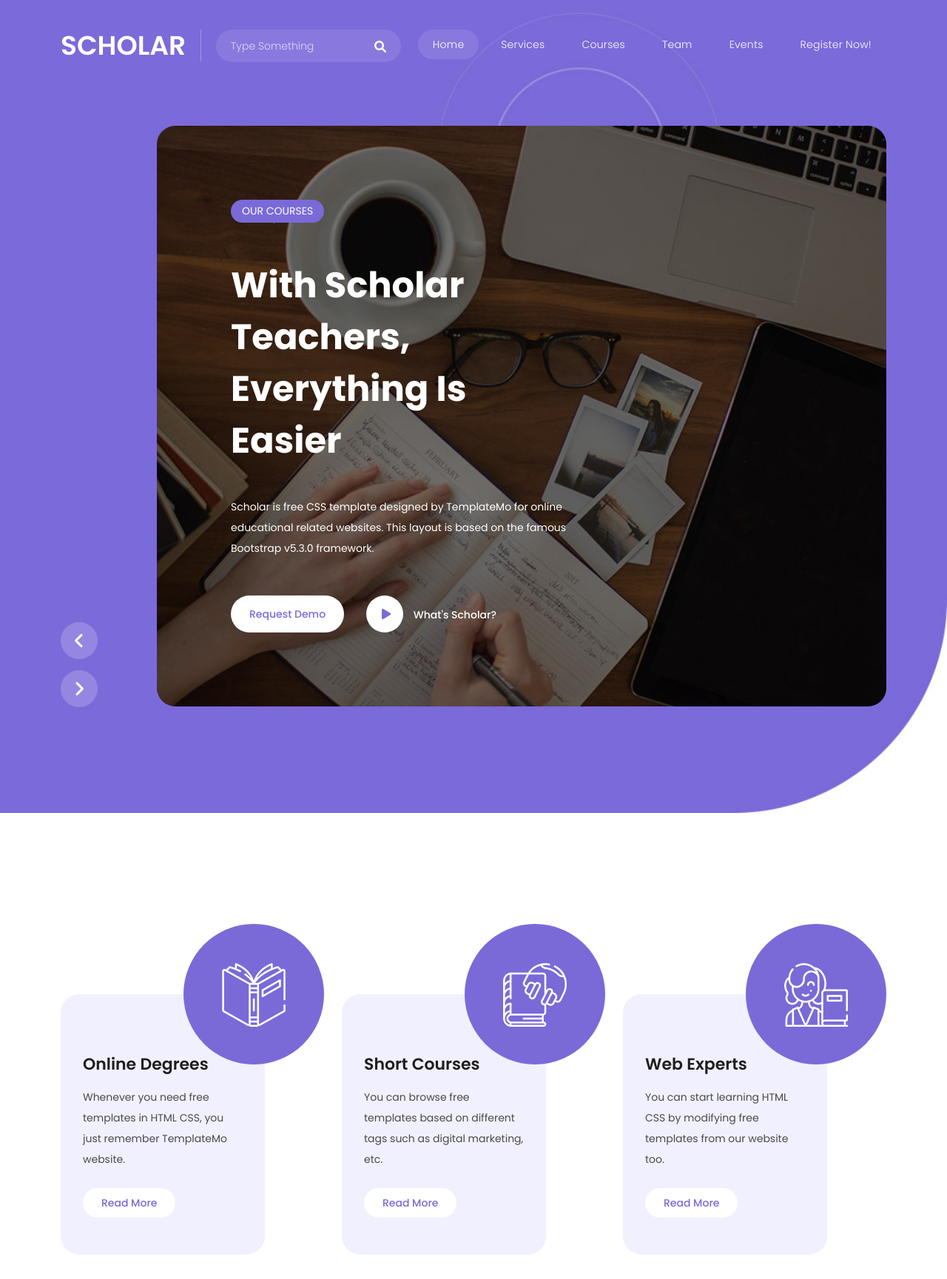
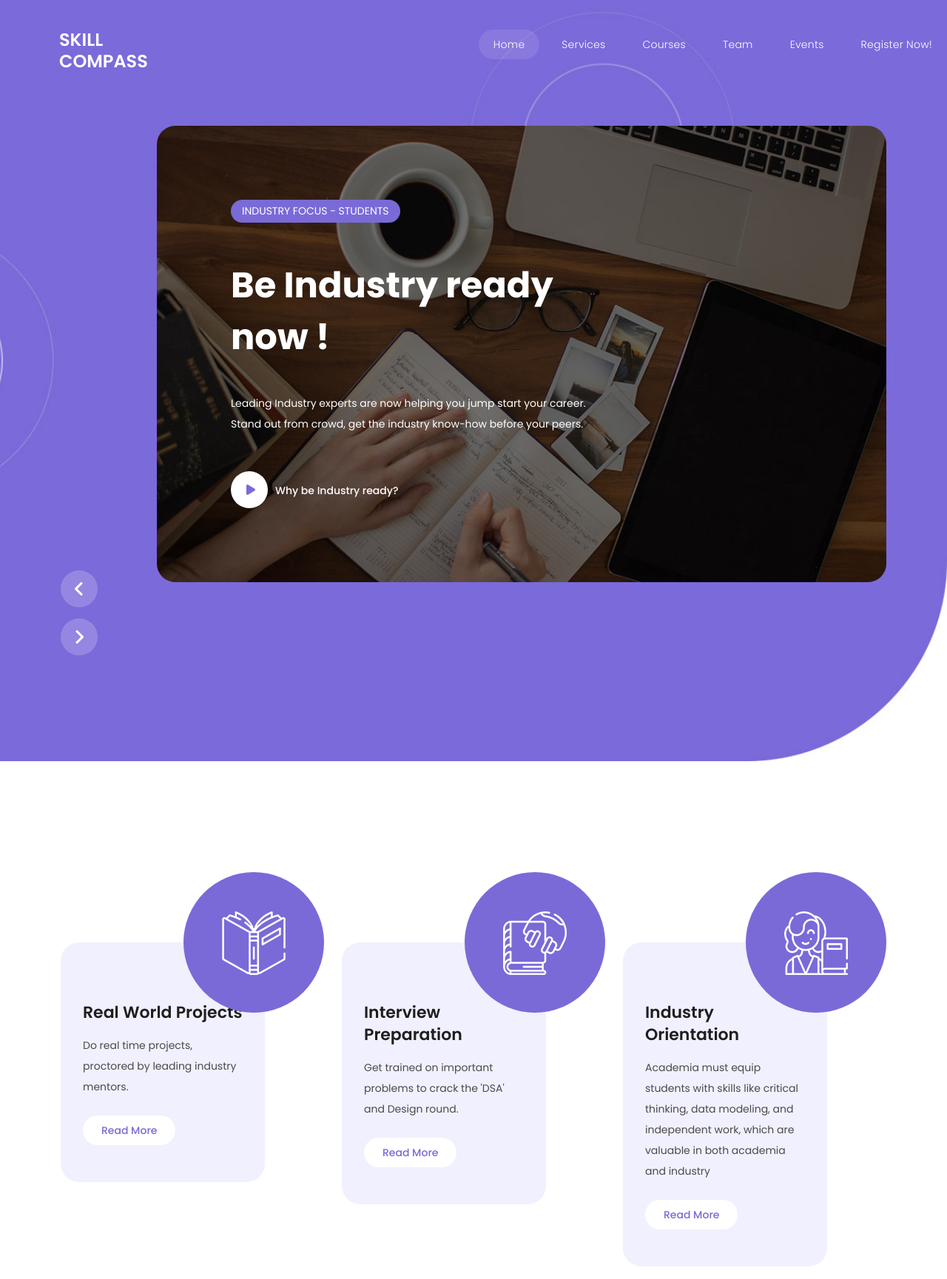
Before and after one commit to skillcompass1/skillcompass1.github.io, a plain HTML site: page index.html in a window 1280 px wide. Shown: the top 1729 px of the page at 74% size. Drawn offline with nearby package versions, Linux system fonts and the light colour scheme.

Commit message:
feat: push changes for the intro content

```diff
--- a/assets/css/templatemo-scholar.css
+++ b/assets/css/templatemo-scholar.css
@@ -323,16 +323,16 @@ Header Style
   -o-transition: all 0.3s ease 0s;
   transition: all 0.3s ease 0s;
   display: inline-block;
+  margin-left: 80px;
 }
 
 .header-area .main-nav .logo h1 {
-  font-size: 36px;
+  font-size: 24px;
   text-transform: uppercase;
   color: #fff;
   font-weight: 600;
   margin-right: 20px;
   padding-right: 20px;
-  border-right: 1px solid rgba(250, 250, 250, 0.3);
 }
 
 .background-header .main-nav .logo,
--- a/index.html
+++ b/index.html
@@ -5,7 +5,8 @@
 
   <meta charset="utf-8">
   <meta name="viewport" content="width=device-width, initial-scale=1, shrink-to-fit=no">
-    <link href="https://fonts.googleapis.com/css2?family=Poppins:wght@100;200;300;400;500;600;700;800;900&display=swap" rel="stylesheet">
+  <link href="https://fonts.googleapis.com/css2?family=Poppins:wght@100;200;300;400;500;600;700;800;900&display=swap"
+    rel="stylesheet">
 
   <title>Scholar - Online School HTML5 Template</title>
 
@@ -18,7 +19,7 @@
   <link rel="stylesheet" href="assets/css/templatemo-scholar.css">
   <link rel="stylesheet" href="assets/css/owl.css">
   <link rel="stylesheet" href="assets/css/animate.css">
-    <link rel="stylesheet"href="https://unpkg.com/swiper@7/swiper-bundle.min.css"/>
+  <link rel="stylesheet" href="https://unpkg.com/swiper@7/swiper-bundle.min.css" />
   <!--
 
 TemplateMo 586 Scholar
@@ -45,24 +46,10 @@ https://templatemo.com/tm-586-scholar
 
   <!-- ***** Header Area Start ***** -->
   <header class="header-area header-sticky">
-    <div class="container">
-        <div class="row">
-            <div class="col-12">
     <nav class="main-nav">
-                    <!-- ***** Logo Start ***** -->
       <a href="index.html" class="logo">
-                        <h1>Scholar</h1>
+        <h1>Skill Compass</h1>
       </a>
-                    <!-- ***** Logo End ***** -->
-                    <!-- ***** Serach Start ***** -->
-                    <div class="search-input">
-                      <form id="search" action="#">
-                        <input type="text" placeholder="Type Something" id='searchText' name="searchKeyword" onkeypress="handle" />
-                        <i class="fa fa-search"></i>
-                      </form>
-                    </div>
-                    <!-- ***** Serach Start ***** -->
-                    <!-- ***** Menu Start ***** -->
       <ul class="nav">
         <li class="scroll-to-section"><a href="#top" class="active">Home</a></li>
         <li class="scroll-to-section"><a href="#services">Services</a></li>
@@ -71,14 +58,7 @@ https://templatemo.com/tm-586-scholar
         <li class="scroll-to-section"><a href="#events">Events</a></li>
         <li class="scroll-to-section"><a href="#contact">Register Now!</a></li>
       </ul>
-                    <a class='menu-trigger'>
-                        <span>Menu</span>
-                    </a>
-                    <!-- ***** Menu End ***** -->
     </nav>
-            </div>
-        </div>
-    </div>
   </header>
   <!-- ***** Header Area End ***** -->
 
@@ -89,45 +69,29 @@ https://templatemo.com/tm-586-scholar
           <div class="owl-carousel owl-banner">
             <div class="item item-1">
               <div class="header-text">
-                <span class="category">Our Courses</span>
-                <h2>With Scholar Teachers, Everything Is Easier</h2>
-                <p>Scholar is free CSS template designed by TemplateMo for online educational related websites. This layout is based on the famous Bootstrap v5.3.0 framework.</p>
+                <span class="category">Industry Focus - Students</span>
+                <h2>Be Industry ready now !</h2>
+                <p>Leading Industry experts are now helping you jump start your career. Stand out from crowd, get the
+                  industry know-how before your peers.</p>
                 <div class="buttons">
-                  <div class="main-button">
+                  <!-- <div class="main-button">
                     <a href="#">Request Demo</a>
-                  </div>
+                  </div> -->
                   <div class="icon-button">
-                    <a href="#"><i class="fa fa-play"></i> What's Scholar?</a>
+                    <a href="#"><i class="fa fa-play"></i>Why be Industry ready?</a>
                   </div>
                 </div>
               </div>
             </div>
             <div class="item item-2">
               <div class="header-text">
-                <span class="category">Best Result</span>
-                <h2>Get the best result out of your effort</h2>
-                <p>You are allowed to use this template for any educational or commercial purpose. You are not allowed to re-distribute the template ZIP file on any other website.</p>
+                <span class="category">Industry Focus - Faculty</span>
+                <h2>Academia Meets Industry Excellence!</h2>
+                <p>Holistic Education: Industry skills complement academic knowledge, providing a holistic education
+                  that prepares students for diverse challenges.</p>
                 <div class="buttons">
-                  <div class="main-button">
-                    <a href="#">Request Demo</a>
-                  </div>
                   <div class="icon-button">
-                    <a href="#"><i class="fa fa-play"></i> What's the best result?</a>
-                  </div>
-                </div>
-              </div>
-            </div>
-            <div class="item item-3">
-              <div class="header-text">
-                <span class="category">Online Learning</span>
-                <h2>Online Learning helps you save the time</h2>
-                <p>Lorem ipsum dolor sit amet, consectetur adipiscing elit, sed do eiusmod temporious incididunt ut labore et dolore magna aliqua suspendisse.</p>
-                <div class="buttons">
-                  <div class="main-button">
-                    <a href="#">Request Demo</a>
-                  </div>
-                  <div class="icon-button">
-                    <a href="#"><i class="fa fa-play"></i> What's Online Course?</a>
+                    <a href="#"><i class="fa fa-play"></i> Academia vs. Industry?</a>
                   </div>
                 </div>
               </div>
@@ -147,8 +111,8 @@ https://templatemo.com/tm-586-scholar
               <img src="assets/images/service-01.png" alt="online degrees">
             </div>
             <div class="main-content">
-              <h4>Online Degrees</h4>
-              <p>Whenever you need free templates in HTML CSS, you just remember TemplateMo website.</p>
+              <h4>Real World Projects</h4>
+              <p>Do real time projects, proctored by leading industry mentors.</p>
               <div class="main-button">
                 <a href="#">Read More</a>
               </div>
@@ -161,8 +125,8 @@ https://templatemo.com/tm-586-scholar
               <img src="assets/images/service-02.png" alt="short courses">
             </div>
             <div class="main-content">
-              <h4>Short Courses</h4>
-              <p>You can browse free templates based on different tags such as digital marketing, etc.</p>
+              <h4>Interview Preparation</h4>
+              <p>Get trained on important problems to crack the 'DSA' and Design round.</p>
               <div class="main-button">
                 <a href="#">Read More</a>
               </div>
@@ -175,8 +139,9 @@ https://templatemo.com/tm-586-scholar
               <img src="assets/images/service-03.png" alt="web experts">
             </div>
             <div class="main-content">
-              <h4>Web Experts</h4>
-              <p>You can start learning HTML CSS by modifying free templates from our website too.</p>
+              <h4>Industry Orientation</h4>
+              <p>Academia must equip students with skills like critical thinking, data modeling, and independent work,
+                which are valuable in both academia and industry</p>
               <div class="main-button">
                 <a href="#">Read More</a>
               </div>
@@ -194,49 +159,63 @@ https://templatemo.com/tm-586-scholar
           <div class="accordion" id="accordionExample">
             <div class="accordion-item">
               <h2 class="accordion-header" id="headingOne">
-                <button class="accordion-button" type="button" data-bs-toggle="collapse" data-bs-target="#collapseOne" aria-expanded="true" aria-controls="collapseOne">
+                <button class="accordion-button" type="button" data-bs-toggle="collapse" data-bs-target="#collapseOne"
+                  aria-expanded="true" aria-controls="collapseOne">
                   Where shall we begin?
                 </button>
               </h2>
-              <div id="collapseOne" class="accordion-collapse collapse show" aria-labelledby="headingOne" data-bs-parent="#accordionExample">
+              <div id="collapseOne" class="accordion-collapse collapse show" aria-labelledby="headingOne"
+                data-bs-parent="#accordionExample">
                 <div class="accordion-body">
-                  Dolor <strong>almesit amet</strong>, consectetur adipiscing elit, sed doesn't eiusmod tempor incididunt ut labore consectetur <code>adipiscing</code> elit, sed do eiusmod tempor incididunt ut labore et dolore magna aliqua. Quis ipsum suspendisse ultrices gravida.
+                  Dolor <strong>almesit amet</strong>, consectetur adipiscing elit, sed doesn't eiusmod tempor
+                  incididunt ut labore consectetur <code>adipiscing</code> elit, sed do eiusmod tempor incididunt ut
+                  labore et dolore magna aliqua. Quis ipsum suspendisse ultrices gravida.
                 </div>
               </div>
             </div>
             <div class="accordion-item">
               <h2 class="accordion-header" id="headingTwo">
-                <button class="accordion-button collapsed" type="button" data-bs-toggle="collapse" data-bs-target="#collapseTwo" aria-expanded="false" aria-controls="collapseTwo">
+                <button class="accordion-button collapsed" type="button" data-bs-toggle="collapse"
+                  data-bs-target="#collapseTwo" aria-expanded="false" aria-controls="collapseTwo">
                   How do we work together?
                 </button>
               </h2>
-              <div id="collapseTwo" class="accordion-collapse collapse" aria-labelledby="headingTwo" data-bs-parent="#accordionExample">
+              <div id="collapseTwo" class="accordion-collapse collapse" aria-labelledby="headingTwo"
+                data-bs-parent="#accordionExample">
                 <div class="accordion-body">
-                  Dolor <strong>almesit amet</strong>, consectetur adipiscing elit, sed doesn't eiusmod tempor incididunt ut labore consectetur <code>adipiscing</code> elit, sed do eiusmod tempor incididunt ut labore et dolore magna aliqua. Quis ipsum suspendisse ultrices gravida.
+                  Dolor <strong>almesit amet</strong>, consectetur adipiscing elit, sed doesn't eiusmod tempor
+                  incididunt ut labore consectetur <code>adipiscing</code> elit, sed do eiusmod tempor incididunt ut
+                  labore et dolore magna aliqua. Quis ipsum suspendisse ultrices gravida.
                 </div>
               </div>
             </div>
             <div class="accordion-item">
               <h2 class="accordion-header" id="headingThree">
-                <button class="accordion-button collapsed" type="button" data-bs-toggle="collapse" data-bs-target="#collapseThree" aria-expanded="false" aria-controls="collapseThree">
+                <button class="accordion-button collapsed" type="button" data-bs-toggle="collapse"
+                  data-bs-target="#collapseThree" aria-expanded="false" aria-controls="collapseThree">
                   Why SCHOLAR is the best?
                 </button>
               </h2>
-              <div id="collapseThree" class="accordion-collapse collapse" aria-labelledby="headingThree" data-bs-parent="#accordionExample">
+              <div id="collapseThree" class="accordion-collapse collapse" aria-labelledby="headingThree"
+                data-bs-parent="#accordionExample">
                 <div class="accordion-body">
-                  There are more than one hundred responsive HTML templates to choose from <strong>Template</strong>Mo website. You can browse by different tags or categories.
+                  There are more than one hundred responsive HTML templates to choose from <strong>Template</strong>Mo
+                  website. You can browse by different tags or categories.
                 </div>
               </div>
             </div>
             <div class="accordion-item">
               <h2 class="accordion-header" id="headingFour">
-                <button class="accordion-button collapsed" type="button" data-bs-toggle="collapse" data-bs-target="#collapseFour" aria-expanded="false" aria-controls="collapseFour">
+                <button class="accordion-button collapsed" type="button" data-bs-toggle="collapse"
+                  data-bs-target="#collapseFour" aria-expanded="false" aria-controls="collapseFour">
                   Do we get the best support?
                 </button>
               </h2>
-              <div id="collapseFour" class="accordion-collapse collapse" aria-labelledby="headingFour" data-bs-parent="#accordionExample">
+              <div id="collapseFour" class="accordion-collapse collapse" aria-labelledby="headingFour"
+                data-bs-parent="#accordionExample">
                 <div class="accordion-body">
-                  You can also search on Google with specific keywords such as <code>templatemo business templates, templatemo gallery templates, admin dashboard templatemo, 3-column templatemo, etc.</code>
+                  You can also search on Google with specific keywords such as
+                  <code>templatemo business templates, templatemo gallery templates, admin dashboard templatemo, 3-column templatemo, etc.</code>
                 </div>
               </div>
             </div>
@@ -246,7 +225,8 @@ https://templatemo.com/tm-586-scholar
           <div class="section-heading">
             <h6>About Us</h6>
             <h2>What make us the best academy online?</h2>
-            <p>Lorem ipsum dolor sit amet, consectetur adipiscing elit, sed do eiusmod tempor incididunt ut labore et dolore magna aliqua. Quis ipsum suspendisse ultrices gravid risus commodo.</p>
+            <p>Lorem ipsum dolor sit amet, consectetur adipiscing elit, sed do eiusmod tempor incididunt ut labore et
+              dolore magna aliqua. Quis ipsum suspendisse ultrices gravid risus commodo.</p>
             <div class="main-button">
               <a href="#">Discover More</a>
             </div>
@@ -256,7 +236,7 @@ https://templatemo.com/tm-586-scholar
     </div>
   </div>
 
-  <section class="section courses" id="courses" >
+  <section class="section courses" id="courses">
     <div class="container">
       <div class="row">
         <div class="col-lg-12 text-center">
@@ -286,7 +266,9 @@ https://templatemo.com/tm-586-scholar
             <div class="thumb">
               <a href="#"><img src="assets/images/course-01.jpg" alt=""></a>
               <span class="category">Webdesign</span>
-              <span class="price"><h6><em>$</em>160</h6></span>
+              <span class="price">
+                <h6><em>$</em>160</h6>
+              </span>
             </div>
             <div class="down-content">
               <span class="author">Stella Blair</span>
@@ -299,7 +281,9 @@ https://templatemo.com/tm-586-scholar
             <div class="thumb">
               <a href="#"><img src="assets/images/course-02.jpg" alt=""></a>
               <span class="category">Development</span>
-              <span class="price"><h6><em>$</em>340</h6></span>
+              <span class="price">
+                <h6><em>$</em>340</h6>
+              </span>
             </div>
             <div class="down-content">
               <span class="author">Cindy Walker</span>
@@ -312,7 +296,9 @@ https://templatemo.com/tm-586-scholar
             <div class="thumb">
               <a href="#"><img src="assets/images/course-03.jpg" alt=""></a>
               <span class="category">Wordpress</span>
-              <span class="price"><h6><em>$</em>640</h6></span>
+              <span class="price">
+                <h6><em>$</em>640</h6>
+              </span>
             </div>
             <div class="down-content">
               <span class="author">David Hutson</span>
@@ -325,7 +311,9 @@ https://templatemo.com/tm-586-scholar
             <div class="thumb">
               <a href="#"><img src="assets/images/course-04.jpg" alt=""></a>
               <span class="category">Development</span>
-              <span class="price"><h6><em>$</em>450</h6></span>
+              <span class="price">
+                <h6><em>$</em>450</h6>
+              </span>
             </div>
             <div class="down-content">
               <span class="author">Stella Blair</span>
@@ -338,7 +326,9 @@ https://templatemo.com/tm-586-scholar
             <div class="thumb">
               <a href="#"><img src="assets/images/course-05.jpg" alt=""></a>
               <span class="category">Wordpress</span>
-              <span class="price"><h6><em>$</em>320</h6></span>
+              <span class="price">
+                <h6><em>$</em>320</h6>
+              </span>
             </div>
             <div class="down-content">
               <span class="author">Sophia Rose</span>
@@ -351,7 +341,9 @@ https://templatemo.com/tm-586-scholar
             <div class="thumb">
               <a href="#"><img src="assets/images/course-06.jpg" alt=""></a>
               <span class="category">Webdesign</span>
-              <span class="price"><h6><em>$</em>240</h6></span>
+              <span class="price">
+                <h6><em>$</em>240</h6>
+              </span>
             </div>
             <div class="down-content">
               <span class="author">David Hutson</span>
@@ -469,7 +461,8 @@ https://templatemo.com/tm-586-scholar
         <div class="col-lg-7">
           <div class="owl-carousel owl-testimonials">
             <div class="item">
-              <p>“Please tell your friends or collegues about TemplateMo website. Anyone can access the website to download free templates. Thank you for visiting.”</p>
+              <p>“Please tell your friends or collegues about TemplateMo website. Anyone can access the website to
+                download free templates. Thank you for visiting.”</p>
               <div class="author">
                 <img src="assets/images/testimonial-author.jpg" alt="">
                 <span class="category">Full Stack Master</span>
@@ -477,7 +470,8 @@ https://templatemo.com/tm-586-scholar
               </div>
             </div>
             <div class="item">
-              <p>“Lorem ipsum dolor sit amet, consectetur adipiscing elit, sed do eiusmod tempor incididunt ut labore et dolore magna aliqua. Quis ipsum suspendisse ultrices gravid.”</p>
+              <p>“Lorem ipsum dolor sit amet, consectetur adipiscing elit, sed do eiusmod tempor incididunt ut labore et
+                dolore magna aliqua. Quis ipsum suspendisse ultrices gravid.”</p>
               <div class="author">
                 <img src="assets/images/testimonial-author.jpg" alt="">
                 <span class="category">UI Expert</span>
@@ -485,7 +479,8 @@ https://templatemo.com/tm-586-scholar
               </div>
             </div>
             <div class="item">
-              <p>“Scholar is free website template provided by TemplateMo for educational related websites. This CSS layout is based on Bootstrap v5.3.0 framework.”</p>
+              <p>“Scholar is free website template provided by TemplateMo for educational related websites. This CSS
+                layout is based on Bootstrap v5.3.0 framework.”</p>
               <div class="author">
                 <img src="assets/images/testimonial-author.jpg" alt="">
                 <span class="category">Digital Animator</span>
@@ -498,7 +493,8 @@ https://templatemo.com/tm-586-scholar
           <div class="section-heading">
             <h6>TESTIMONIALS</h6>
             <h2>What they say about us?</h2>
-            <p>You can search free CSS templates on Google using different keywords such as templatemo portfolio, templatemo gallery, templatemo blue color, etc.</p>
+            <p>You can search free CSS templates on Google using different keywords such as templatemo portfolio,
+              templatemo gallery, templatemo blue color, etc.</p>
           </div>
         </div>
       </div>
@@ -621,7 +617,8 @@ https://templatemo.com/tm-586-scholar
           <div class="section-heading">
             <h6>Contact Us</h6>
             <h2>Feel free to contact us anytime</h2>
-            <p>Thank you for choosing our templates. We provide you best CSS templates at absolutely 100% free of charge. You may support us by sharing our website to your friends.</p>
+            <p>Thank you for choosing our templates. We provide you best CSS templates at absolutely 100% free of
+              charge. You may support us by sharing our website to your friends.</p>
             <div class="special-offer">
               <span class="offer">off<br><em>50%</em></span>
               <h6>Valide: <em>24 April 2036</em></h6>
@@ -641,7 +638,8 @@ https://templatemo.com/tm-586-scholar
                 </div>
                 <div class="col-lg-12">
                   <fieldset>
-                    <input type="text" name="email" id="email" pattern="[^ @]*@[^ @]*" placeholder="Your E-mail..." required="">
+                    <input type="text" name="email" id="email" pattern="[^ @]*@[^ @]*" placeholder="Your E-mail..."
+                      required="">
                   </fieldset>
                 </div>
                 <div class="col-lg-12">
@@ -665,7 +663,9 @@ https://templatemo.com/tm-586-scholar
   <footer>
     <div class="container">
       <div class="col-lg-12">
-        <p>Copyright © 2036 Scholar Organization. All rights reserved. &nbsp;&nbsp;&nbsp; Design: <a href="https://templatemo.com" rel="nofollow" target="_blank">TemplateMo</a> Distribution: <a href="https://themewagon.com" rel="nofollow" target="_blank">ThemeWagon</a></p>
+        <p>Copyright © 2024 Skill Compass. All rights reserved. &nbsp;&nbsp;&nbsp; Design: <a
+            href="https://templatemo.com" rel="nofollow" target="_blank">TemplateMo</a> Distribution: <a
+            href="https://themewagon.com" rel="nofollow" target="_blank">ThemeWagon</a></p>
       </div>
     </div>
   </footer>
@@ -680,4 +680,5 @@ https://templatemo.com/tm-586-scholar
   <script src="assets/js/custom.js"></script>
 
 </body>
+
 </html>
```
Lines whose indentation alone changed are shown as unchanged.
